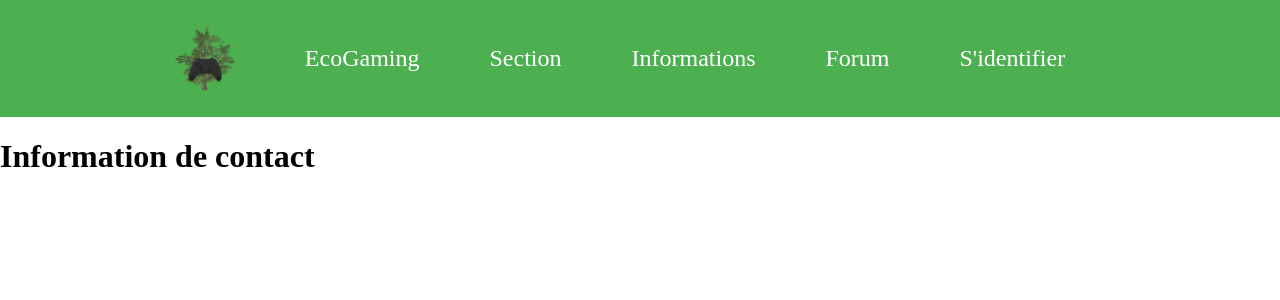
After one commit to Amaboss10/EcoGaming, a Symfony app: template templates/contact/index.html.twig in a window 1280 px wide. The commit adds this page. Shown: the top 300 px of the page. Run offline with Twig, Linux system fonts and the light colour scheme; the template is opened without the code that fills it, so the values that code supplies are empty; some libraries are stand-ins or nearby versions.

Commit message:
main: added contact

```diff
--- a/templates/base.html.twig
+++ b/templates/base.html.twig
@@ -27,5 +27,10 @@
 </div>
 
 	 {% block body %}{% endblock %}
+	 <footer>
+	 <nav>
+	 <div class="adiv"><a href="/contact">Contact</a></div>
+	 </nav>
+	 </footer>
     </body>
 </html>
--- /dev/null
+++ b/templates/contact/index.html.twig
@@ -0,0 +1,15 @@
+{% extends 'base.html.twig' %}
+
+{% block title %}Contact{% endblock %}
+
+{% block body %}
+
+<div class="contact">
+<h1>Information de contact</h1>
+
+
+
+
+</div>
+
+{% endblock %}
```
Also changed, not shown: src/Controller/ContactController.php (added, +19 -0 lines).
